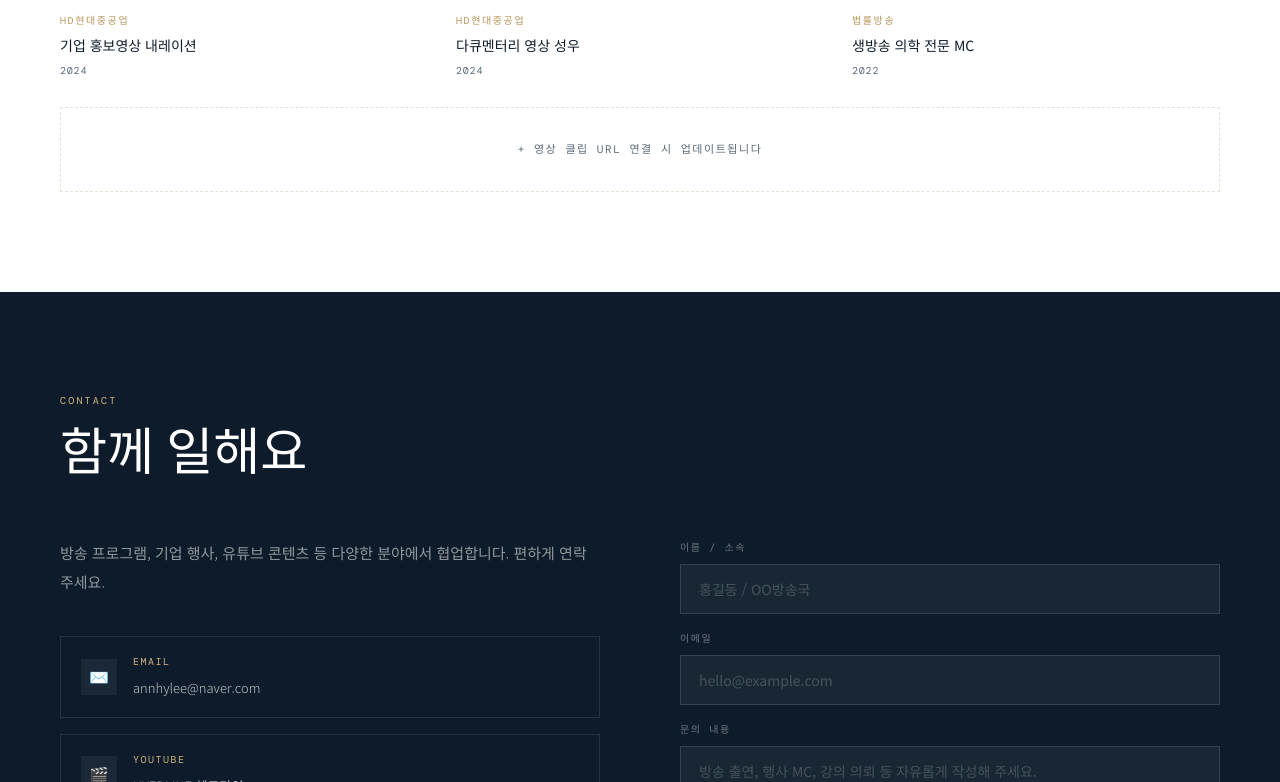
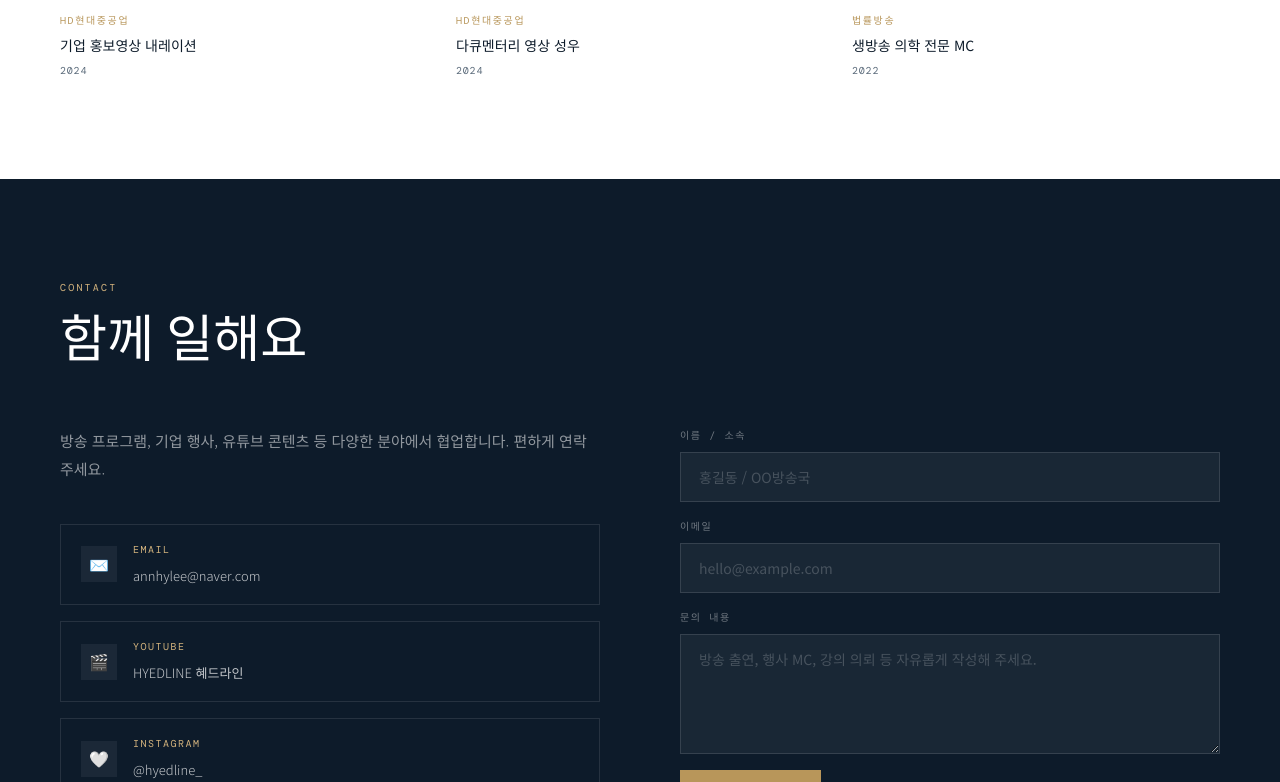
Before and after one commit to annhylee/annhylee.github.io, a Jekyll site: the page built from index.md, in a window 1280 px wide and 900 px high, scrolled down 3525 px, cut to the strip 118-900 px from the top of the window. Built offline with Jekyll 4.4.1, drawn with Linux system fonts in a browser that asks for light colours; some web fonts are replaced.

Commit message:
Hide portfolio placeholder notice
All six clips now link to videos, so the "updates when URLs are
connected" note read as unfinished.

Co-Authored-By: Claude Fable 5 <noreply@anthropic.com>
Claude-Session: https://claude.ai/code/session_01R1tTrmzrizydM86Mqr6aJU

```diff
--- a/_data/clips.yml
+++ b/_data/clips.yml
@@ -37,4 +37,4 @@ items:
     url: "https://www.youtube.com/live/kYGFxUVlHr4?si=QKk13HRSverAAZ-k&t=35"
 
 # 목록 아래 점선 안내 문구 — 빈 문자열("")로 바꾸면 숨겨집니다
-notice: "+ 영상 클립 URL 연결 시 업데이트됩니다"
+notice: ""
```
